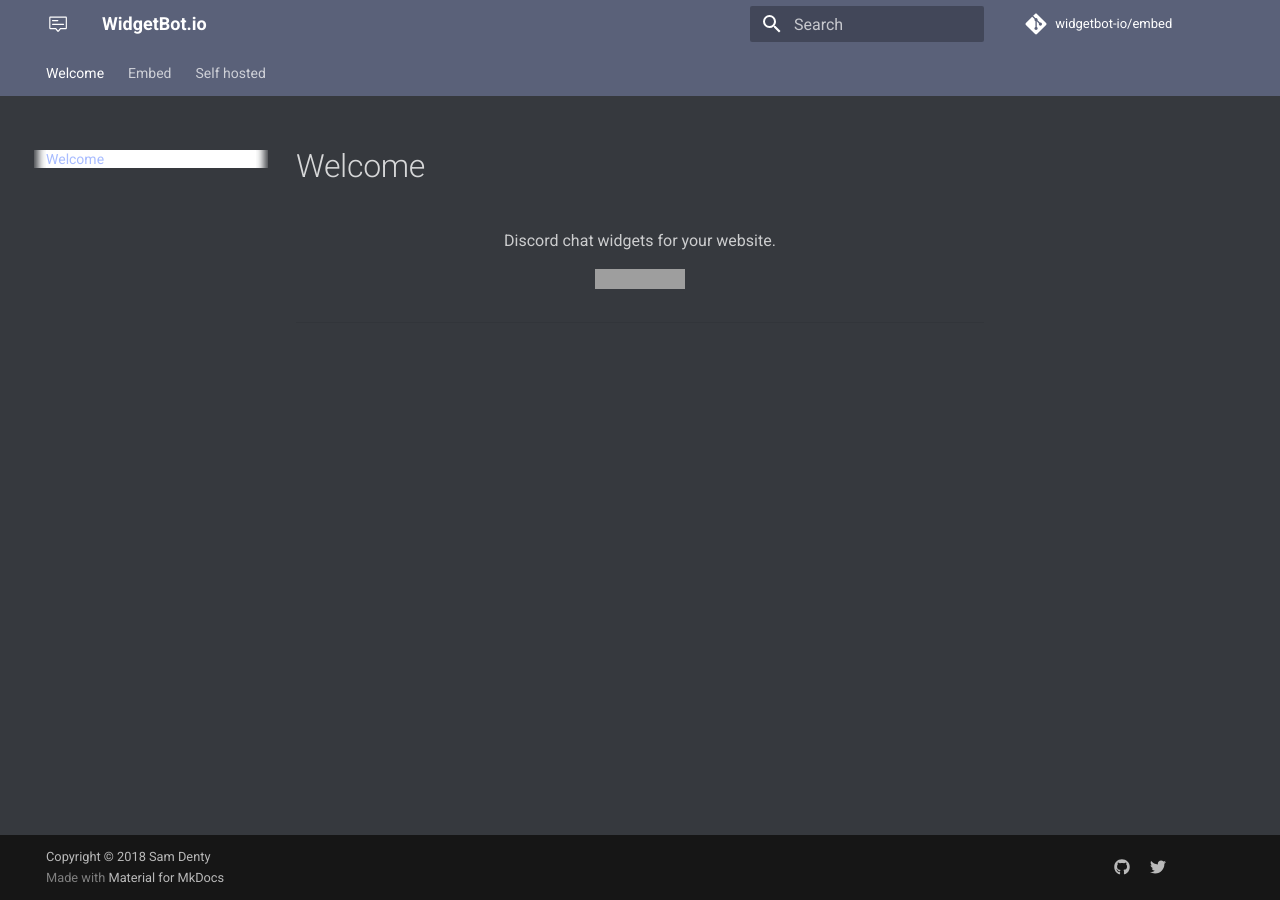
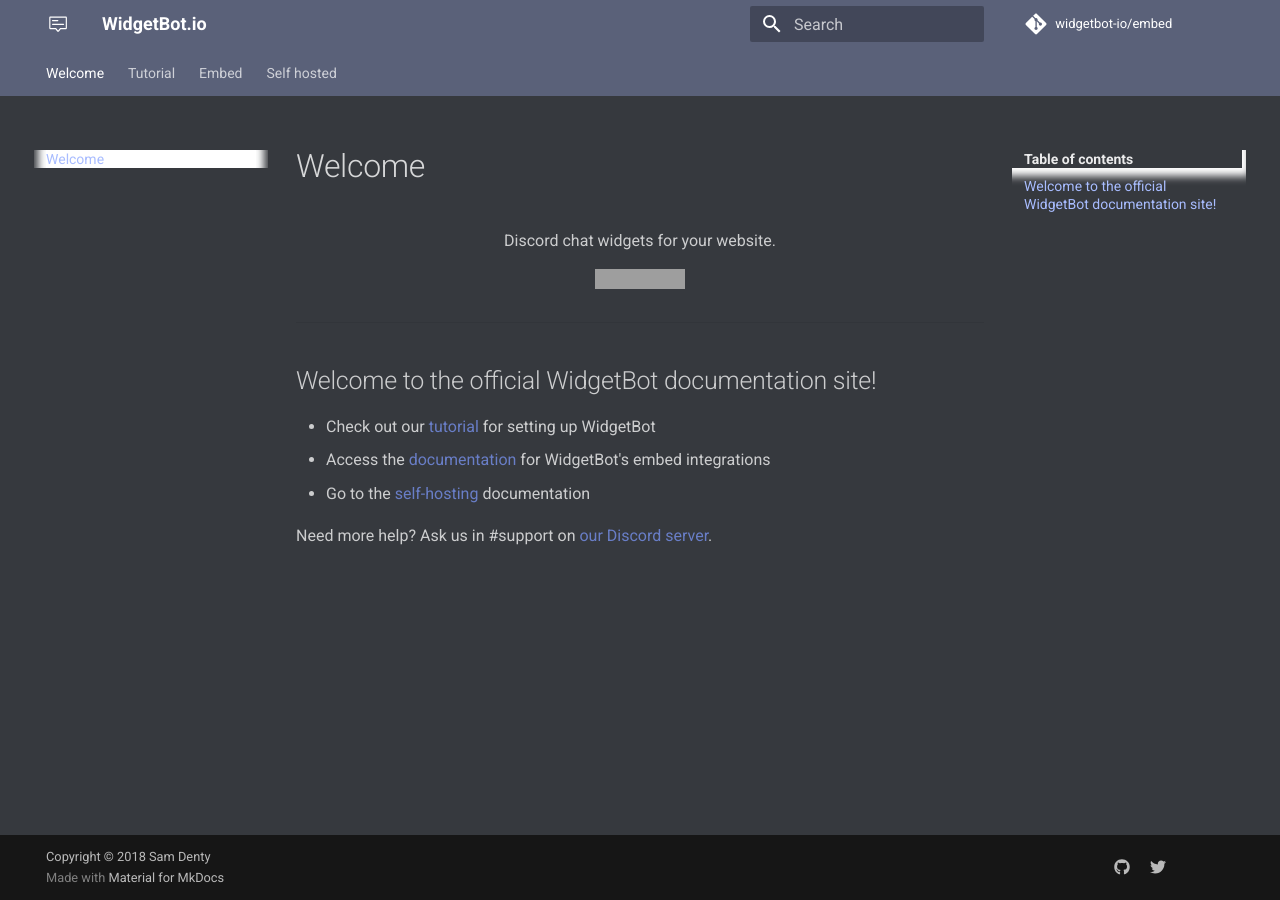
Before and after one commit to widgetbot-io/documentation, an MkDocs documentation site: the page built from docs/index.md, in a window 1280 px wide. Built offline with MkDocs 1.6.1 and Material for MkDocs 9.7.7, drawn with Linux system fonts in a browser that asks for light colours; a script that is not in the unit is left out; comment, search, counter and statistics services are not loaded; old or Windows-style settings are respelled for this version of MkDocs; grey boxes are pictures that could not be loaded.

Commit message:
Add tutorials and more (#2)
This PR adds simple tutorials and other edits.

https://wbot-docs.advaith.fun/

```diff
--- a/docs/index.md
+++ b/docs/index.md
@@ -6,14 +6,23 @@
     height="300"
     width="500"
   />
-	<script src="https://unpkg.com/@widgetbot/html-embed"></script>
+	<script src="https://cdn.jsdelivr.net/npm/@widgetbot/html-embed"></script>
   <p align="center">
     Discord chat widgets for your website.
   </p>
 </p>
 <p align="center">
-  <a href="https://discord.gg/25vFWfb">
-    <img src="https://img.shields.io/discord/299881420891881473.svg?colorB=7289DA&style=flat">
+  <a href="https://discord.gg/RVNmwdy">
+    <img src="https://img.shields.io/discord/299881420891881473.svg?colorB=7289DA&amp;style=flat">
   </a>
 </p>
-<hr>
+
+---
+
+## Welcome to the official WidgetBot documentation site!
+
+* Check out our [tutorial](tutorial) for setting up WidgetBot
+* Access the [documentation](embed) for WidgetBot's embed integrations
+* Go to the [self-hosting](self-hosted) documentation
+
+Need more help? Ask us in #support on [our Discord server](https://discord.gg/NYBEhN7).
--- a/mkdocs.yml
+++ b/mkdocs.yml
@@ -24,15 +24,20 @@ theme:
 # Pages
 pages:
   - Welcome: index.md
+  - Tutorial:
+    - Getting Started with WidgetBot: tutorial/index.md
+    - iframe Tutorial: tutorial/iframes.md
   - Embed:
     - Getting started: embed/index.md
     - crate:
       - Intro: embed/crate/index.md
+      - Tutorial: embed/crate/tutorial.md
       - Options: embed/crate/options/index.md
       - API: embed/crate/api.md
       - Examples: embed/crate/examples/index.md
     - html-embed:
       - Intro: embed/html-embed/index.md
+      - Tutorial: embed/html-embed/tutorial.md
       - Attributes: embed/html-embed/attributes.md
       - API: embed/html-embed/api.md
     - react-embed:
```
Also changed, not shown: docs/embed/crate/tutorial.md (added, +56 -0 lines), docs/embed/html-embed/tutorial.md (added, +49 -0 lines), docs/self-hosted/index.md (+7 -0 lines), docs/tutorial/iframes.md (added, +39 -0 lines), docs/tutorial/index.md (added, +29 -0 lines).
